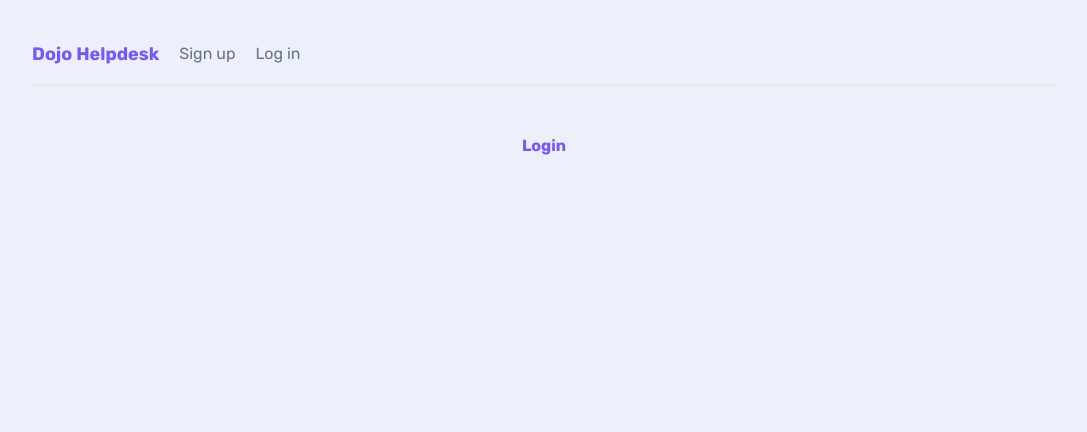
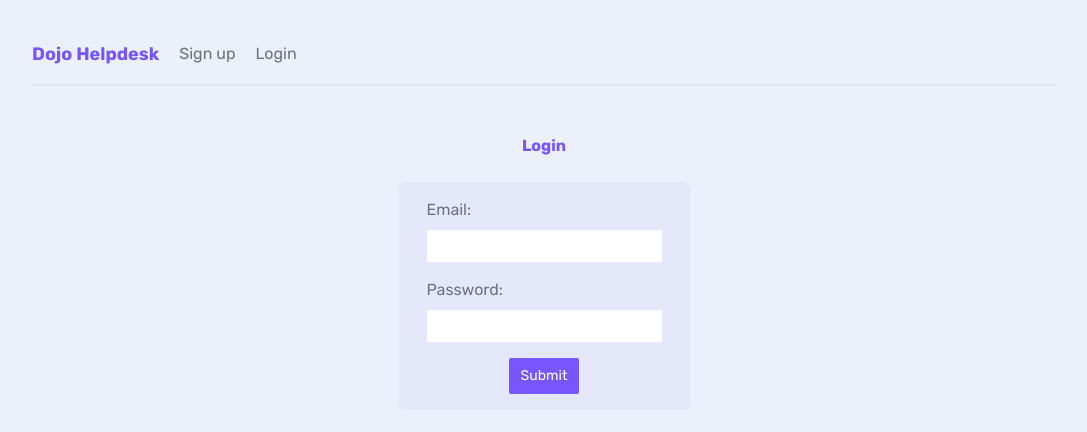
Before and after one commit to willclem100/8-29-23-nextjs-course, a Next.js app in the folder dojo-helpdesk/: page /login in a window 1280 px wide. Shown: the top 432 px of the page, without its empty margins (96-1183 px from the left). Built offline with nearby package versions, Linux system fonts and the light colour scheme.

Commit message:
update to lesson 24 (hydration error)

```diff
--- a/dojo-helpdesk/_data/db.json
+++ b/dojo-helpdesk/_data/db.json
@@ -62,6 +62,13 @@
       "user_email": "testing@testing.dev",
       "priority": "high",
       "id": "0_IFxea"
+    },
+    {
+      "title": "testing on Saturday",
+      "body": "blah blah blah!",
+      "user_email": "testing@testing.dev",
+      "priority": "medium",
+      "id": "tLaYBX9"
     }
   ]
 }
--- /dev/null
+++ b/dojo-helpdesk/app/(auth)/AuthForm.jsx
@@ -0,0 +1,32 @@
+"use client"
+
+import { useState } from 'react'
+
+export default function AuthForm({ handleSubmit }) {
+  const [email, setEmail] = useState('')
+  const [password, setPassword] = useState('')
+
+  return (
+    <form onSubmit={(e) => handleSubmit(e, email, password)}>
+      <label>
+        <span>Email:</span>
+        <input
+          type="email"
+          onChange={(e) => setEmail(e.target.value)}
+          value={email}
+          required
+        />
+      </label>
+      <label>
+        <span>Password:</span>
+        <input
+          type="password"
+          onChange={(e) => setPassword(e.target.value)}
+          value={password}
+          required
+        />
+      </label>
+      <button className="btn-primary">Submit</button>
+    </form>
+  )
+}
--- a/dojo-helpdesk/app/(auth)/layout.jsx
+++ b/dojo-helpdesk/app/(auth)/layout.jsx
@@ -1,15 +1,14 @@
-import Link from 'next/link'
-import Navbar from '../components/navbar'
+import Link from "next/link"
 
 export default function AuthLayout({ children }) {
   return (
     <>
-        <nav>
-            <h1>Dojo Helpdesk</h1>
-            <Link href="/signup">Sign up</Link>
-            <Link href="/login">Log in</Link>
-        </nav>
-        {children}
+      <nav>
+        <h1>Dojo Helpdesk</h1>
+        <Link href="/signup">Sign up</Link>
+        <Link href="/login">Login</Link>
+      </nav>
+      {children}
     </>
   )
 }
--- a/dojo-helpdesk/app/(auth)/login/page.jsx
+++ b/dojo-helpdesk/app/(auth)/login/page.jsx
@@ -1,7 +1,21 @@
+"use client"
+
+// components
+import AuthForm from "../AuthForm"
+
 export default function Login() {
+
+  const handleSubmit = async (e, email, password) => {
+    e.preventDefault()
+
+    console.log(email, password)
+  }
+[]
   return (
     <main>
       <h2 className="text-center">Login</h2>
+
+      <AuthForm handleSubmit={handleSubmit} />
     </main>
   )
 }
--- a/dojo-helpdesk/app/(auth)/signup/page.jsx
+++ b/dojo-helpdesk/app/(auth)/signup/page.jsx
@@ -1,7 +1,44 @@
+"use client"
+import { useState } from 'react'
+import { useRouter } from 'next/navigation'
+import { createClientComponentClient } from "@supabase/auth-helpers-nextjs"
+
+// components
+import AuthForm from "../AuthForm"
+
 export default function Signup() {
+  const router = useRouter()
+  const [error, setError] = useState('')
+
+  const handleSubmit = async (e, email, password) => {
+    e.preventDefault()
+    setError('')
+
+    const supabase = createClientComponentClient()
+    const { error } = await supabase.auth.signUp({
+      email,
+      password,
+      options: {
+        emailRedirectTo: `${location.origin}/api/auth/callback`
+      }
+    })
+    if (error) {
+      setError(error.message)
+    }
+    if (!error) {
+      router.push('/verify')
+    }
+  }
+
   return (
     <main>
       <h2 className="text-center">Sign up</h2>
+
+      <AuthForm handleSubmit={handleSubmit} />
+
+      {error && (
+        <div className="error">{error}</div>
+      )}
     </main>
   )
 }
--- /dev/null
+++ b/dojo-helpdesk/app/(auth)/verify/page.jsx
@@ -0,0 +1,8 @@
+export default function Verify() {
+    return (
+      <main className="text-center">
+        <h2>Thanks for registering!</h2>
+        <p>Before logging in, you need to verify your email address.</p>
+      </main>
+    )
+  }
--- a/dojo-helpdesk/package.json
+++ b/dojo-helpdesk/package.json
@@ -10,7 +10,7 @@
   },
   "dependencies": {
     "@supabase/auth-helpers-nextjs": "^0.7.4",
-    "@supabase/supabase-js": "^2.33.1",
+    "@supabase/supabase-js": "^2.33.2",
     "autoprefixer": "10.4.15",
     "eslint": "8.48.0",
     "eslint-config-next": "13.4.9",
```
Also changed, not shown: 2 other files (tests, documents, lock files or other folders).
